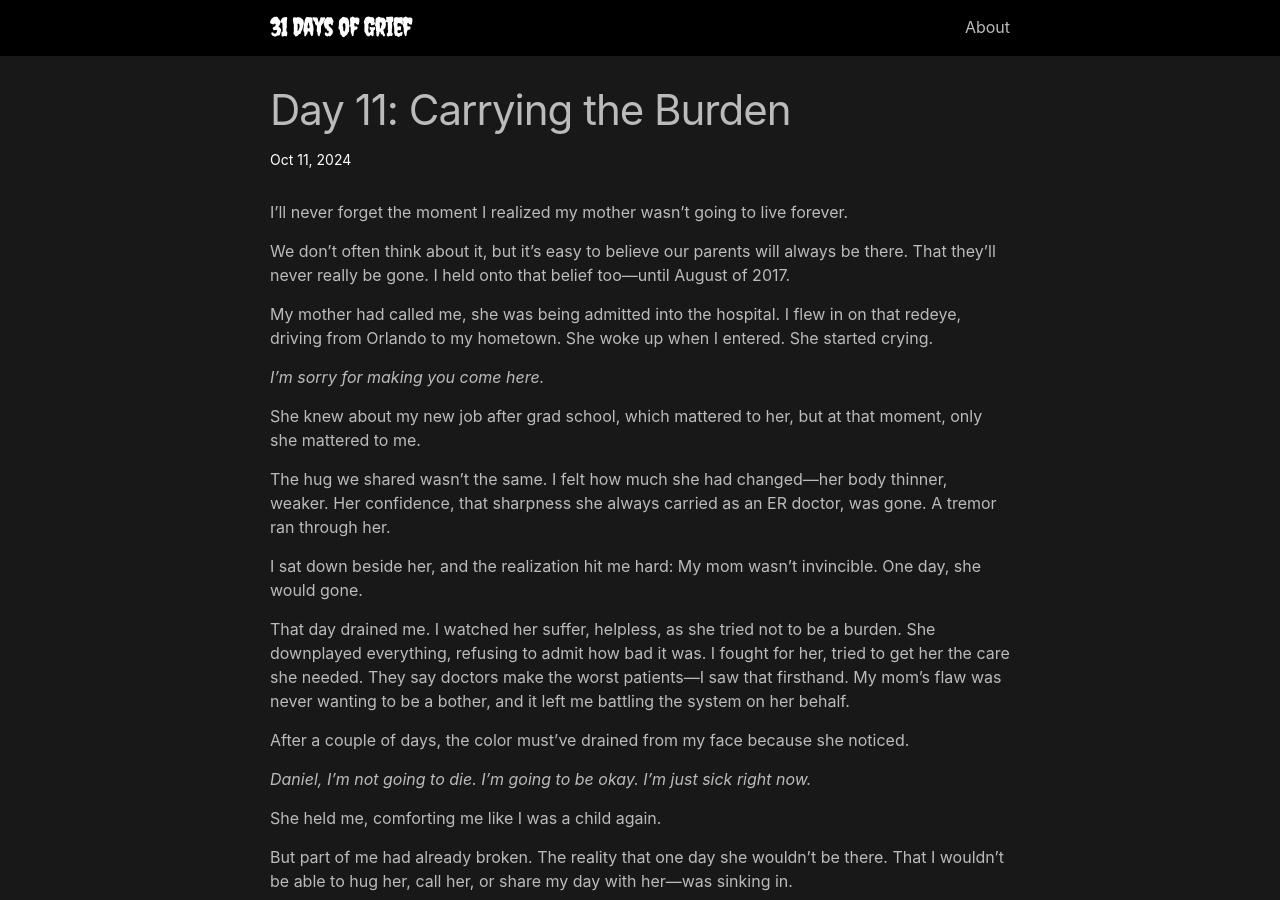
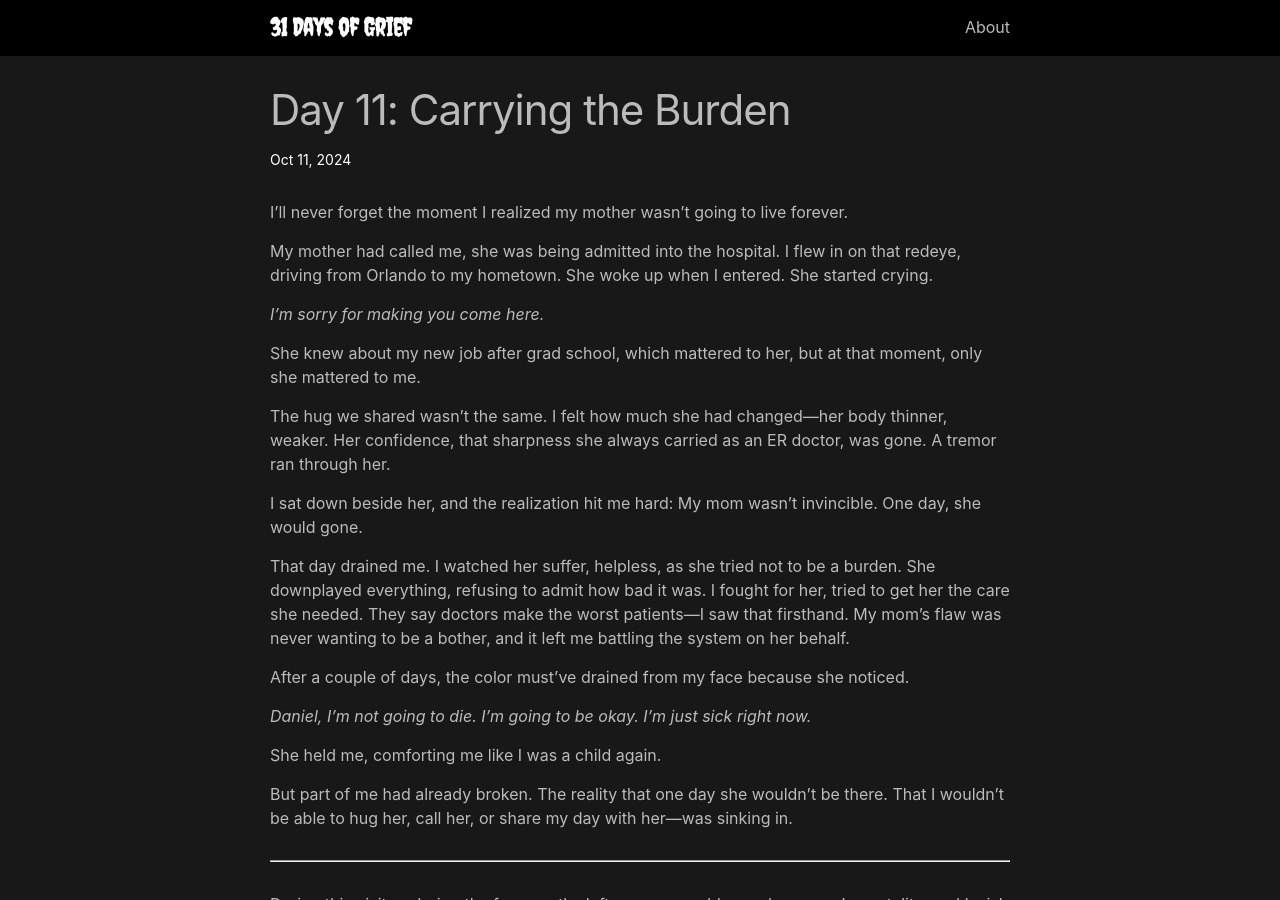
Before and after one commit to davner/31daysofgrief.github.io, a Jekyll site: the page built from _posts/2024-10-11-day-11-carrying-the-burden.md, in a window 1280 px wide and 900 px high. Built offline with Jekyll 4.4.1, drawn with Linux system fonts in a browser that asks for light colours.

Commit message:
Last commit.

```diff
--- a/_posts/2024-10-11-day-11-carrying-the-burden.md
+++ b/_posts/2024-10-11-day-11-carrying-the-burden.md
@@ -5,8 +5,6 @@
 ---
 
 I’ll never forget the moment I realized my mother wasn’t going to live forever.
-
-We don’t often think about it, but it’s easy to believe our parents will always be there. That they’ll never really be gone. I held onto that belief too—until August of 2017.
 
 My mother had called me, she was being admitted into the hospital. I flew in on that redeye, driving from Orlando to my hometown. She woke up when I entered. She started crying.
 
```
